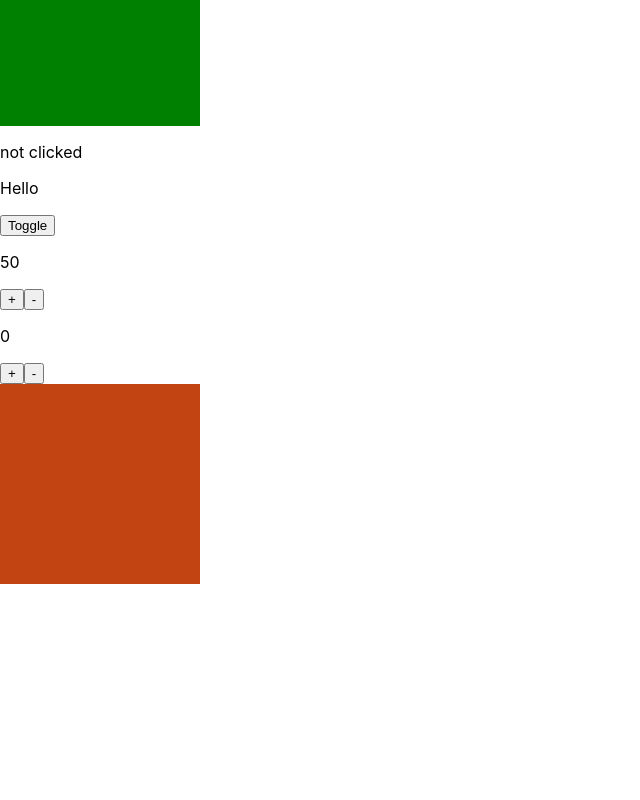
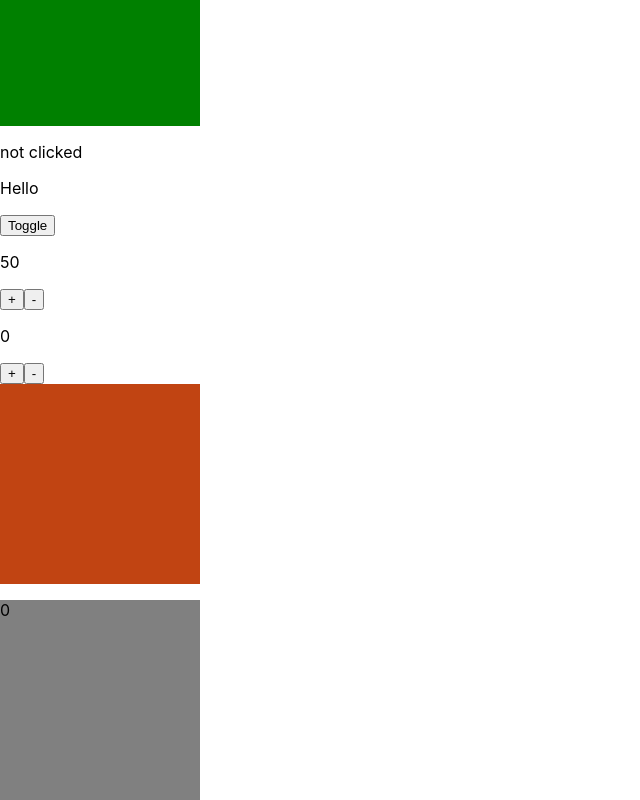
Before and after one commit to Timothy-Merchant/my-first-react-project, a React (Create React App) app in the folder my-first-project/: page / in a window 1280 px wide. Shown: the part 344-1144 px from the top of the page, without its empty margins (0-640 px from the left). Before the commit the page ends 928 px from the top, so only its background shows below. Built offline with nearby package versions, Linux system fonts and the light colour scheme.

Commit message:
completed tricksy challenge 02

```diff
--- a/my-first-project/src/components/Stuff.js
+++ b/my-first-project/src/components/Stuff.js
@@ -9,6 +9,7 @@ import StepCounter from "./day02components/StepCounter";
 import CatchMeIfYouCan from "./day02components/CatchMeIfYouCan";
 import RollCall from "./day02components/RollCall";
 import Colours from "./day02tricksy/Colours";
+import Die from "./day02tricksy/Die";
 
 const Stuff = ({ square }) => {
     return (
@@ -34,6 +35,7 @@ const Stuff = ({ square }) => {
                 "#009EAD",
                 "#395967",
             ]} />
+            <Die sides={6} />
         </>
     );
 };
--- /dev/null
+++ b/my-first-project/src/components/day02tricksy/Die.js
@@ -0,0 +1,45 @@
+import { Component } from "react";
+
+class Die extends Component {
+
+
+    constructor(props) {
+
+        super(props);
+
+        this.state = {
+            width: "200px",
+            height: "200px",
+            backgroundColor: "grey",
+            sides: this.props.sides,
+            result: 0
+        };
+
+        this.handleClick = this.handleClick.bind(this);
+    }
+
+    handleClick() {
+
+        let random = Math.random(); // a number between 0 and 1
+        let number = Math.floor(random * this.state.sides + 1); // a number between 0 and 99
+        this.setState({result: number});
+    }
+
+    render() {
+
+        return (
+            <>
+                <div onClick={this.handleClick} style={{
+                    ...this.state,
+                    height: this.state.height,
+                    width: this.state.width,
+                    backgroundColor: this.state.backgroundColor
+                }}>
+                    <p>{this.state.result}</p>
+                </div>
+            </>
+        );
+    }
+}
+
+export default Die;
```
